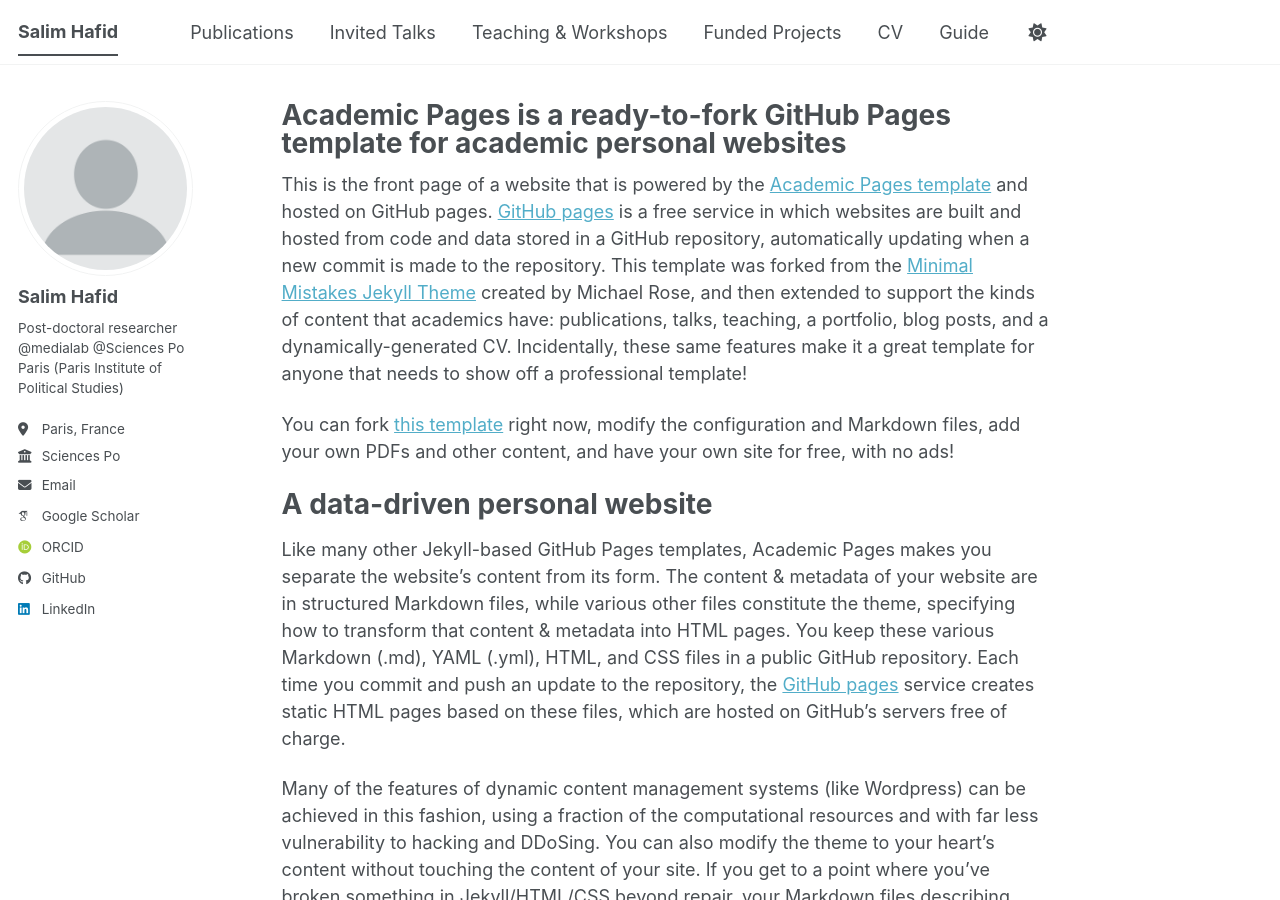
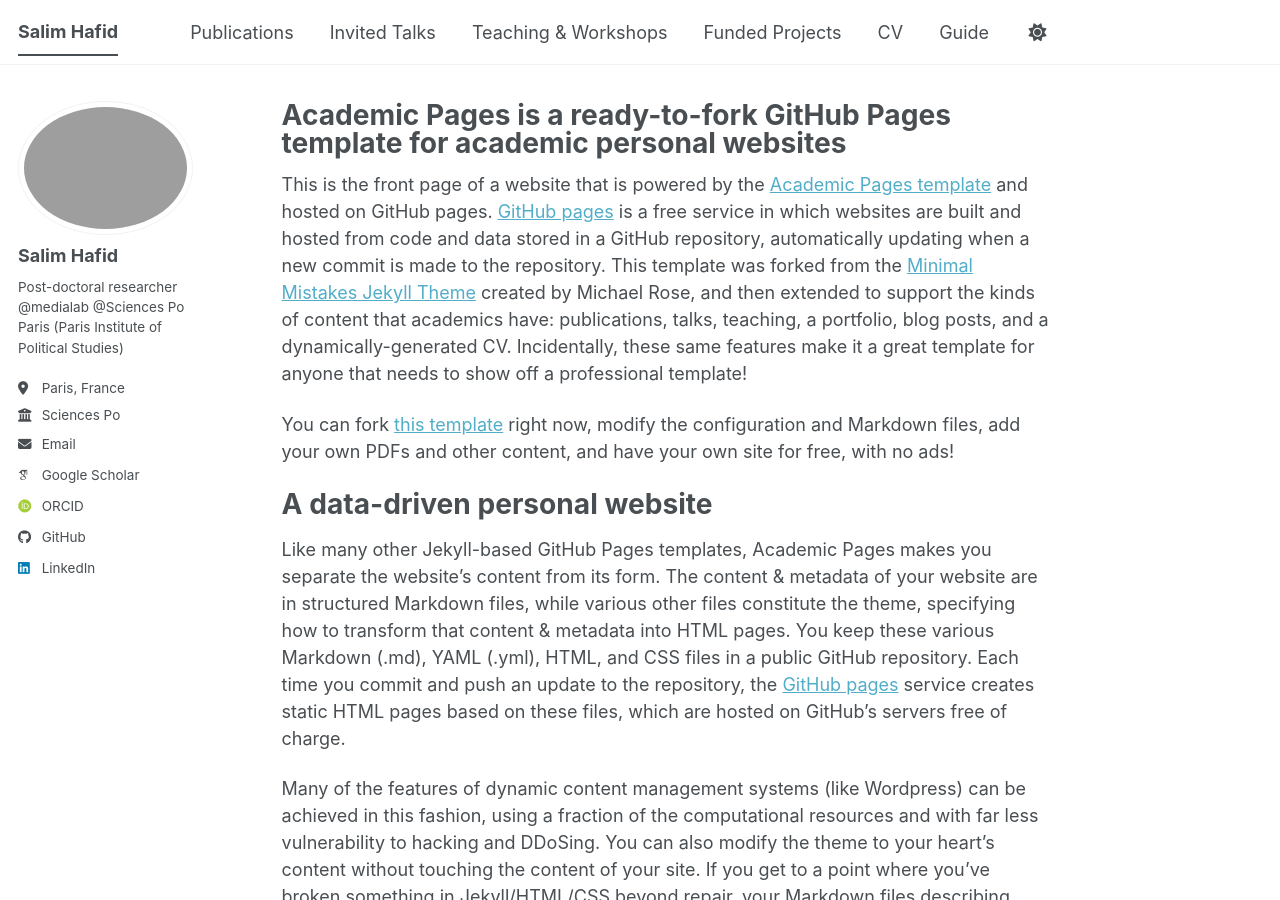
Before and after one commit to salim-hafid/salim-hafid.github.io, a Jekyll site: the page built from _pages/about.md, in a window 1280 px wide and 900 px high. Built offline with Jekyll 4.4.1, drawn with Linux system fonts in a browser that asks for light colours; some web fonts are replaced; a script bundle is joined from its source files by our own code; library files that are not in the unit come from our copies.

Commit message:
Update author avatar and bio formatting

```diff
--- a/_config.yml
+++ b/_config.yml
@@ -23,10 +23,10 @@
 #               Additional customization can be done by editing /_includes/author-profile.html
 author:
   # Biographic information
-  avatar           : "profile.png"
+  avatar           : "larger_format_SALIM.png"
   name             : "Salim Hafid"
   pronouns         : # example: "she/her"
-  bio              : "Post-doctoral researcher \n @medialab @Sciences Po Paris \n (Paris Institute of Political Studies)"
+  bio              : "Post-doctoral researcher @medialab @Sciences Po Paris \n (Paris Institute of Political Studies)"
   location         : "Paris, France"
   employer         : "Sciences Po"
   uri              : # URL
```
